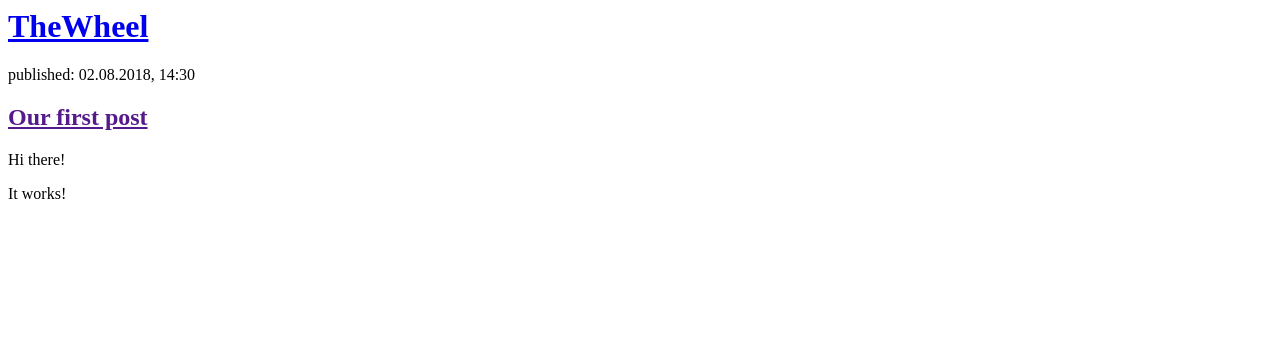
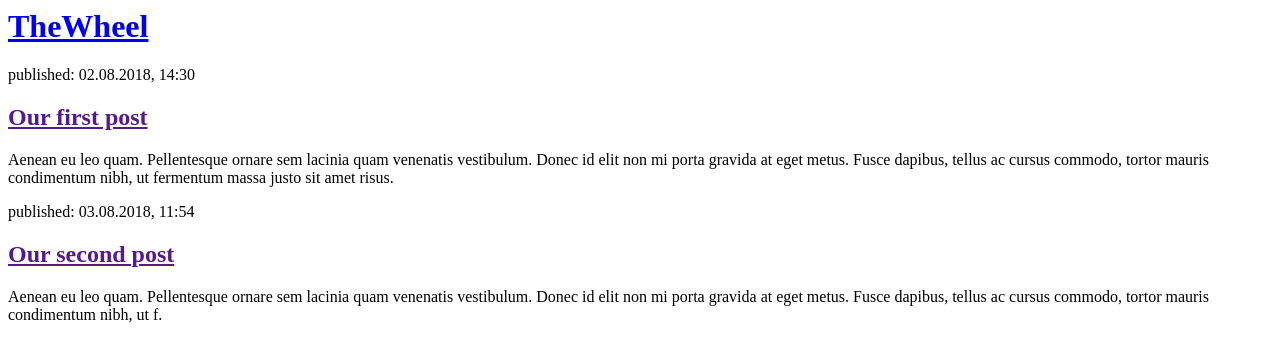
Before and after one commit to mavi24/my-first-blog, a Django app: page / in a window 1280 px wide. Shown: the top 362 px of the page. Run offline with Django 3.2, Linux system fonts and the light colour scheme.

Commit message:
Changed the HTML for the site.

```diff
--- a/blog/templates/blog/post_list.html
+++ b/blog/templates/blog/post_list.html
@@ -10,8 +10,12 @@
         <div>
             <p>published: 02.08.2018, 14:30</p>
             <h2><a href="">Our first post</a></h2>
+            <p>Aenean eu leo quam. Pellentesque ornare sem lacinia quam venenatis vestibulum. Donec id elit non mi porta gravida at eget metus. Fusce dapibus, tellus ac cursus commodo, tortor mauris condimentum nibh, ut fermentum massa justo sit amet risus.</p>
         </div>
-    <p>Hi there!</p>
-    <p>It works!</p>
-</body>
+        <div>
+            <p>published: 03.08.2018, 11:54</p>
+            <h2><a href="">Our second post</a></h2>
+            <p>Aenean eu leo quam. Pellentesque ornare sem lacinia quam venenatis vestibulum. Donec id elit non mi porta gravida at eget metus. Fusce dapibus, tellus ac cursus commodo, tortor mauris condimentum nibh, ut f.</p>
+        </div>
+    </body>
 </html>
```
